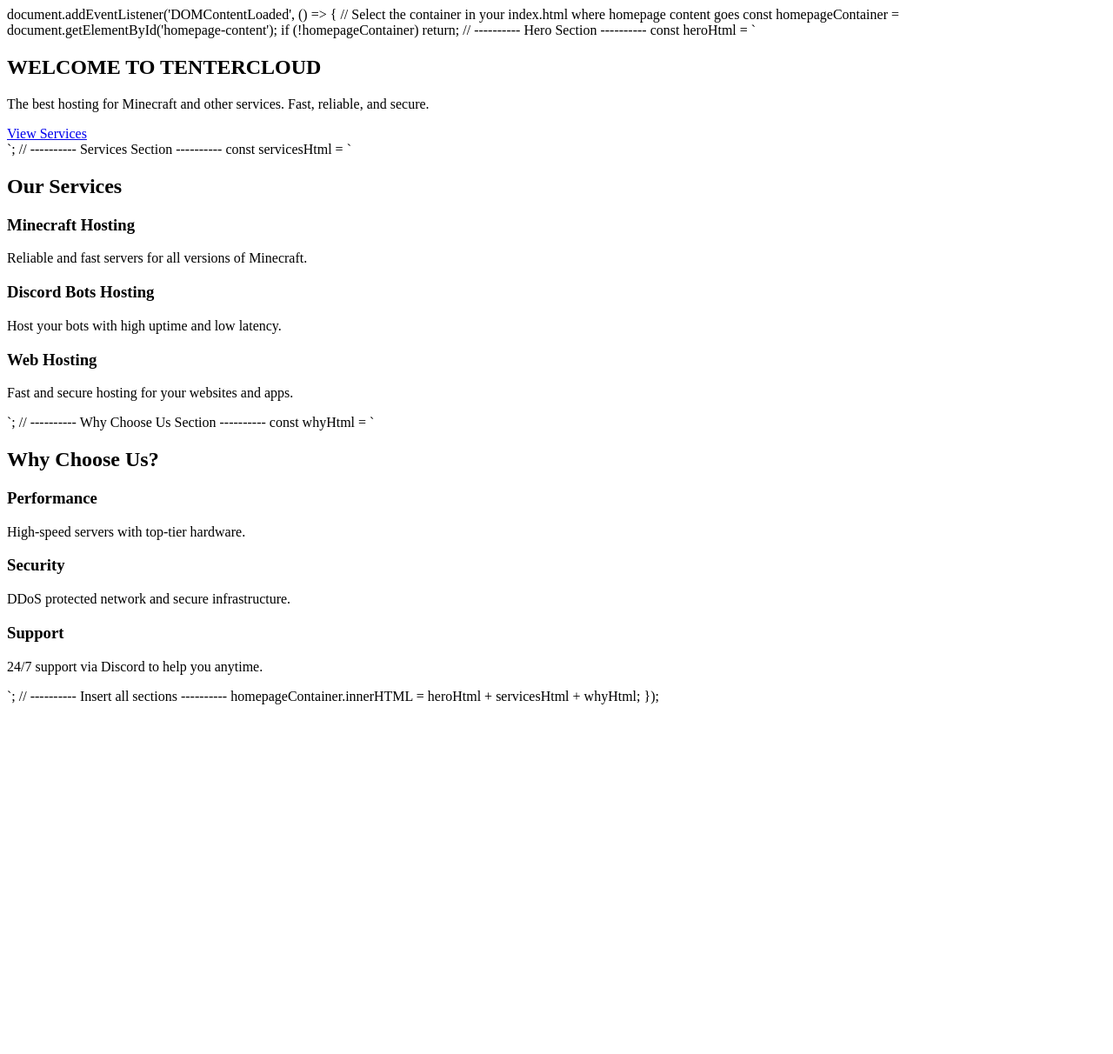
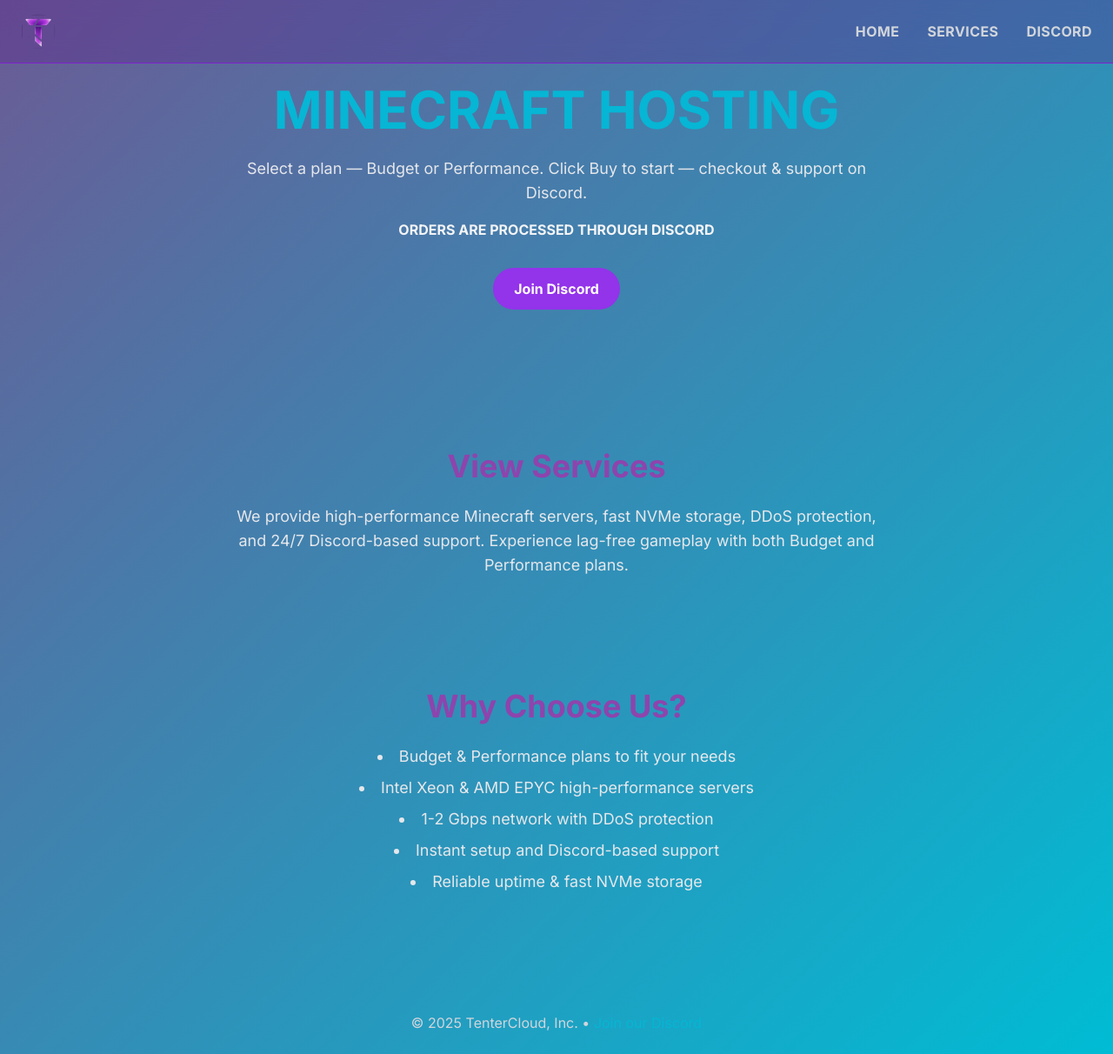
Before and after one commit to luntenter-a11y/Ahm, a plain HTML site: page index.html in a window 1280 px wide. Shown: the whole page at 87% size. Before the commit the page ends 818 px from the top, so only its background shows below. Drawn offline with nearby package versions, Linux system fonts and the light colour scheme.

Commit message:
Update index.html

```diff
--- a/index.html
+++ b/index.html
@@ -1,63 +1,83 @@
-document.addEventListener('DOMContentLoaded', () => {
-  // Select the container in your index.html where homepage content goes
-  const homepageContainer = document.getElementById('homepage-content');
-  if (!homepageContainer) return;
+<!DOCTYPE html>
+<html lang="en">
+<head>
+  <meta charset="UTF-8">
+  <meta name="viewport" content="width=device-width, initial-scale=1.0">
+  <title>TenterCloud — Minecraft Hosting</title>
+  <link href="https://fonts.googleapis.com/css2?family=Inter:wght@400;600;700&display=swap" rel="stylesheet">
+  <script src="https://cdn.tailwindcss.com"></script>
+  <style>
+    body {
+      font-family: 'Inter', sans-serif;
+      background: linear-gradient(135deg, #6b5b95, #00bcd4);
+      color: #f0f0f0;
+    }
+    .text-aqua { color: #06b6d4; }
+    .text-purple { color: #8e44ad; }
+    a { text-decoration: none; }
+  </style>
+</head>
+<body class="antialiased">
 
-  // ---------- Hero Section ----------
-  const heroHtml = `
-    <section class="max-w-6xl mx-auto px-5 text-center pt-28 pb-16">
-      <h1 class="text-4xl md:text-5xl font-extrabold text-[#06b6d4]">WELCOME TO TENTERCLOUD</h1>
-      <p class="mt-4 text-gray-300 max-w-2xl mx-auto">
-        The best hosting for Minecraft and other services. Fast, reliable, and secure.
-      </p>
-      <a href="#services" class="mt-6 inline-block px-6 py-3 bg-[#06b6d4] hover:bg-purple-600 text-black font-bold rounded">
-        View Services
-      </a>
-    </section>
-  `;
+  <!-- NAVBAR -->
+  <div id="navbar-container"></div>
 
-  // ---------- Services Section ----------
-  const servicesHtml = `
-    <section id="services" class="max-w-6xl mx-auto px-5 py-16 text-center">
-      <h2 class="text-3xl font-bold text-white mb-8">Our Services</h2>
-      <div class="grid grid-cols-1 sm:grid-cols-2 lg:grid-cols-3 gap-8">
-        <div class="p-6 bg-gradient-to-b from-[#06b6d4]/20 to-purple-700/20 rounded-xl">
-          <h3 class="font-bold text-white text-xl mb-2">Minecraft Hosting</h3>
-          <p class="text-gray-300">Reliable and fast servers for all versions of Minecraft.</p>
-        </div>
-        <div class="p-6 bg-gradient-to-b from-[#06b6d4]/20 to-purple-700/20 rounded-xl">
-          <h3 class="font-bold text-white text-xl mb-2">Discord Bots Hosting</h3>
-          <p class="text-gray-300">Host your bots with high uptime and low latency.</p>
-        </div>
-        <div class="p-6 bg-gradient-to-b from-[#06b6d4]/20 to-purple-700/20 rounded-xl">
-          <h3 class="font-bold text-white text-xl mb-2">Web Hosting</h3>
-          <p class="text-gray-300">Fast and secure hosting for your websites and apps.</p>
-        </div>
-      </div>
-    </section>
-  `;
+  <!-- HERO -->
+  <section class="max-w-6xl mx-auto px-5 text-center py-24">
+    <h1 class="text-5xl md:text-6xl font-bold text-aqua">MINECRAFT HOSTING</h1>
+    <p class="mt-6 text-gray-200 max-w-3xl mx-auto text-lg">
+      Select a plan — Budget or Performance. Click Buy to start — checkout & support on Discord.
+    </p>
+    <p class="mt-4 font-bold text-gray-100">ORDERS ARE PROCESSED THROUGH DISCORD</p>
+    <a href="https://discord.gg/pbWjbuuMpj" target="_blank" class="inline-block mt-8 px-6 py-3 rounded-full bg-purple-600 hover:bg-purple-700 text-white font-bold transition">Join Discord</a>
+  </section>
 
-  // ---------- Why Choose Us Section ----------
-  const whyHtml = `
-    <section id="why" class="max-w-6xl mx-auto px-5 py-16 text-center">
-      <h2 class="text-3xl font-bold text-white mb-8">Why Choose Us?</h2>
-      <div class="grid grid-cols-1 sm:grid-cols-2 lg:grid-cols-3 gap-8">
-        <div class="p-6 bg-gradient-to-b from-[#06b6d4]/20 to-purple-700/20 rounded-xl">
-          <h3 class="font-bold text-white text-xl mb-2">Performance</h3>
-          <p class="text-gray-300">High-speed servers with top-tier hardware.</p>
-        </div>
-        <div class="p-6 bg-gradient-to-b from-[#06b6d4]/20 to-purple-700/20 rounded-xl">
-          <h3 class="font-bold text-white text-xl mb-2">Security</h3>
-          <p class="text-gray-300">DDoS protected network and secure infrastructure.</p>
-        </div>
-        <div class="p-6 bg-gradient-to-b from-[#06b6d4]/20 to-purple-700/20 rounded-xl">
-          <h3 class="font-bold text-white text-xl mb-2">Support</h3>
-          <p class="text-gray-300">24/7 support via Discord to help you anytime.</p>
-        </div>
-      </div>
-    </section>
-  `;
+  <!-- VIEW SERVICES -->
+  <section class="max-w-6xl mx-auto px-5 py-16 text-center">
+    <h2 class="text-4xl font-bold text-purple mb-6">View Services</h2>
+    <p class="text-gray-200 max-w-3xl mx-auto text-lg">
+      We provide high-performance Minecraft servers, fast NVMe storage, DDoS protection, and 24/7 Discord-based support. Experience lag-free gameplay with both Budget and Performance plans.
+    </p>
+  </section>
 
-  // ---------- Insert all sections ----------
-  homepageContainer.innerHTML = heroHtml + servicesHtml + whyHtml;
-});
+  <!-- WHY CHOOSE US -->
+  <section class="max-w-6xl mx-auto px-5 py-16 text-center">
+    <h2 class="text-4xl font-bold text-purple mb-6">Why Choose Us?</h2>
+    <ul class="list-disc list-inside text-gray-200 max-w-3xl mx-auto space-y-2 text-lg">
+      <li>Budget & Performance plans to fit your needs</li>
+      <li>Intel Xeon & AMD EPYC high-performance servers</li>
+      <li>1-2 Gbps network with DDoS protection</li>
+      <li>Instant setup and Discord-based support</li>
+      <li>Reliable uptime & fast NVMe storage</li>
+    </ul>
+  </section>
+
+  <!-- FOOTER -->
+  <footer class="mt-12 py-6 text-center text-gray-300">
+    &copy; 2025 TenterCloud, Inc. • <a href="https://discord.gg/pbWjbuuMpj" target="_blank" class="text-aqua">Join our Discord</a>
+  </footer>
+
+  <!-- SCRIPT TO LOAD NAVBAR -->
+  <script>
+    document.addEventListener('DOMContentLoaded', async () => {
+      const navbarContainer = document.getElementById('navbar-container');
+      if (navbarContainer) {
+        try {
+          const response = await fetch('/navbar.html');
+          const html = await response.text();
+          navbarContainer.innerHTML = html;
+
+          // Mobile menu toggle
+          const menuBtn = document.getElementById('menu-btn');
+          const mobileMenu = document.getElementById('mobile-menu');
+          if (menuBtn && mobileMenu) {
+            menuBtn.addEventListener('click', () => mobileMenu.classList.toggle('hidden'));
+          }
+        } catch (err) {
+          console.error('Failed to load navbar:', err);
+        }
+      }
+    });
+  </script>
+</body>
+</html>
```
